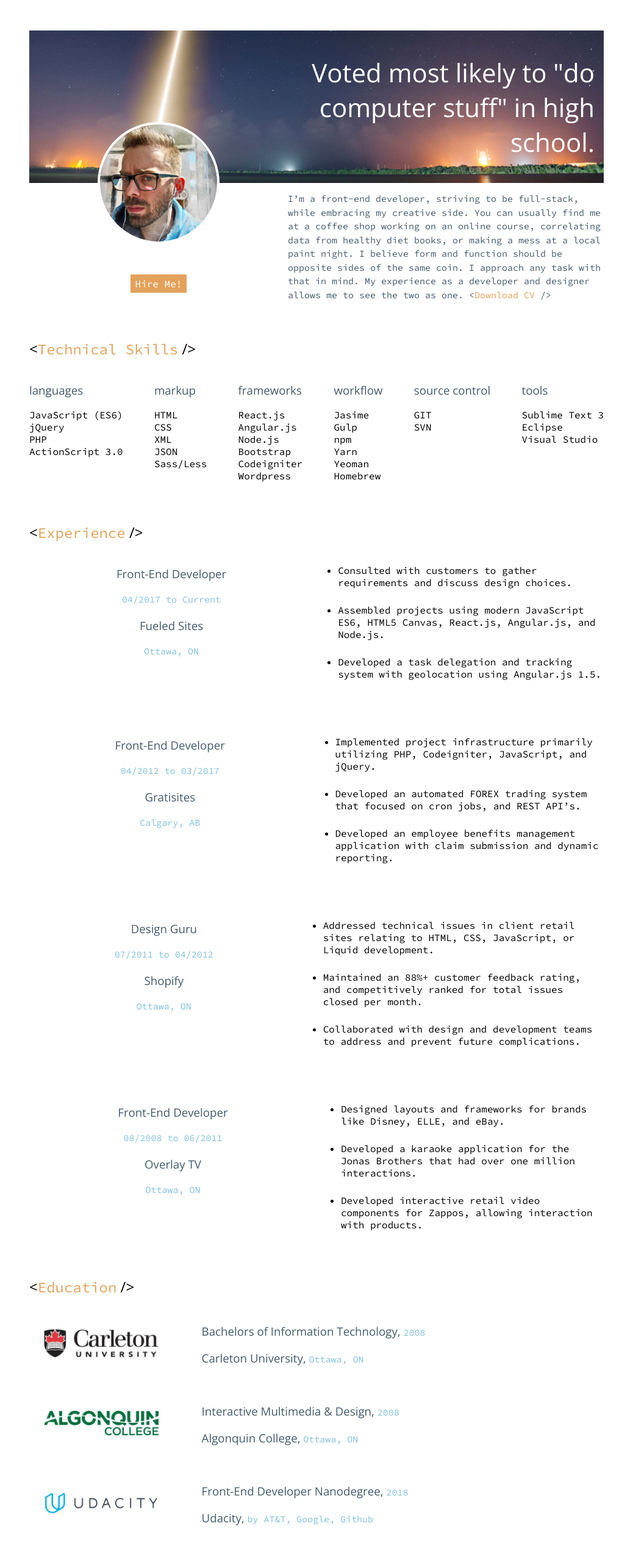
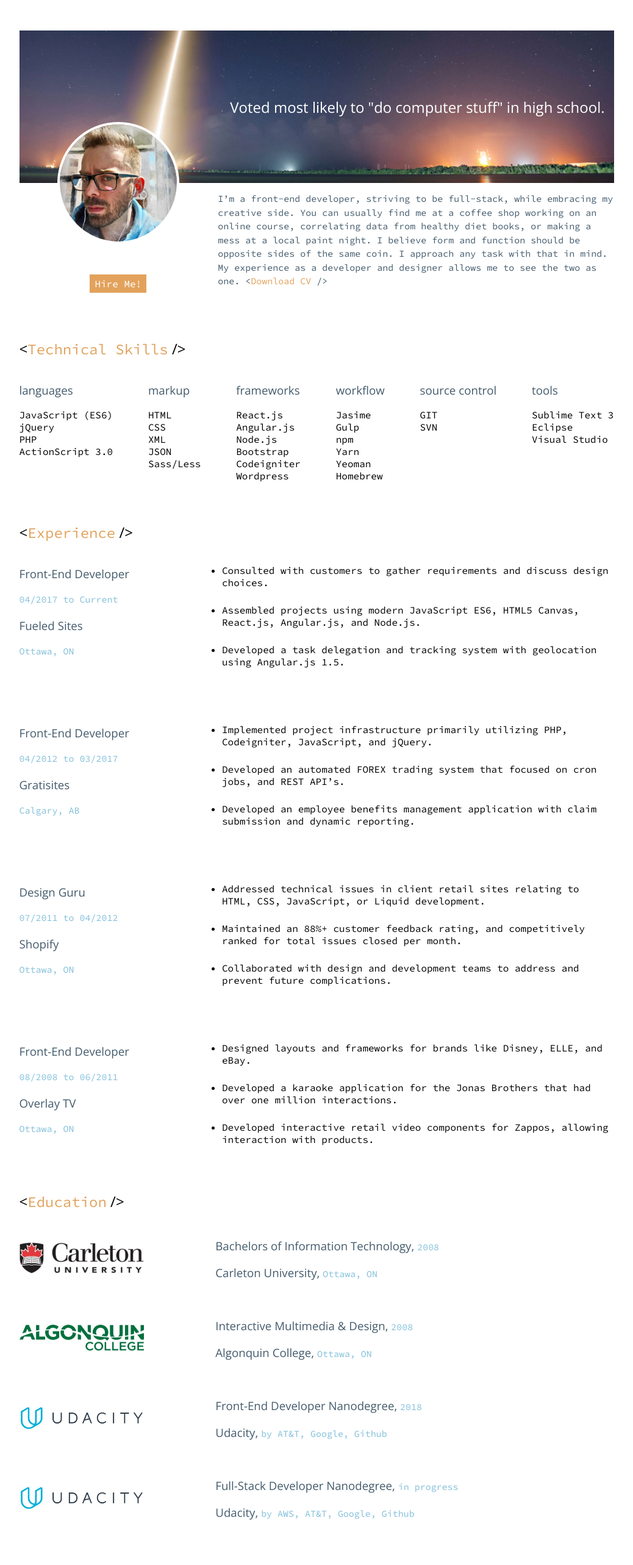
Before and after one commit to GrahamJerome/professional-profile, a React (Create React App) app: page / in a window 1280 px wide. Shown: the top 2566 px of the page at 61% size, without its empty margins (121-1159 px from the left). Built offline with nearby package versions, Linux system fonts and the light colour scheme.

Commit message:
added responsive styling up to desktop.

```diff
--- a/src/css/responsive.css
+++ b/src/css/responsive.css
@@ -77,6 +77,7 @@
 	.skill {
 		/* custom */
 		width: 50%;
+		padding: 0 15px;
 	}
 
 	/* EXPERIENCE */
@@ -194,10 +195,10 @@
 
 	/* SKILLS */
 	.skillsHolder {
-		justify-content: space-between;
+		justify-content: flex-start;
 	}
 	.skill {
-		width: auto;
+		width: 33.3%;
 	}
 
 	/* EXPERIENCE */
@@ -206,17 +207,25 @@
 		justify-content: space-between;
 		margin-bottom: 50px;
 	}
+	.experienceInfo {
+		width: 30%;
+		text-align: left;
+	}
+	.experienceTasks {
+		width: 70%;
+	}
 
 	/* EDUCATION */
 	.educationHolder {
 		justify-content: space-between
 	}
 	.educationLogo {
-	  width: 25%;
+	  width: 30%;
 	  align-self: center;
+	  text-align: left;
 	}
 	.educationLogo img {
-	  width: 80%;
+	  width: 70%;
 	}
 	.educationInfo {
 	  width: 70%;
@@ -242,9 +251,6 @@
 
 /* Tablets */
 @media screen and (min-width:768px) {
-  #root {
-    width: 768px;
-  }
 
   .navLogo {
     width: 50%;
@@ -258,15 +264,46 @@
     width: 50%;
   }
 
-  .heroBanner h2 {
-  	width: 65%;
-  	font-size: 42px;
-  }
+	/* EXPERIENCE */
+  .experienceInfo {
+	  text-align: left;
+	}
+
+	/* EDUCATION */
+	.educationInfo {
+		width: 67%;
+	}
 }
 
 /* Larger Screens */
 @media screen and (min-width: 992px) {
-  #root {
-    width: 992px;
+
+	/* INTRO */
+	.profilePicture {
+		width: 33.3%;
+	}
+	.introText {
+		width: 66.6%;
+	}
+
+  /* SKILLS */
+  .skillsHolder {
+  	justify-content: space-between;
+  }
+  .skill {
+  	padding: 0;
   }
 }
+
+/* Typical Desktop */
+@media screen and (min-width: 1025px) {
+	#root {
+		width: 1025px;
+		margin: 0 auto;
+	}
+
+	/* SKILLS */
+	.skill {
+		width: auto;
+	}
+}
```
